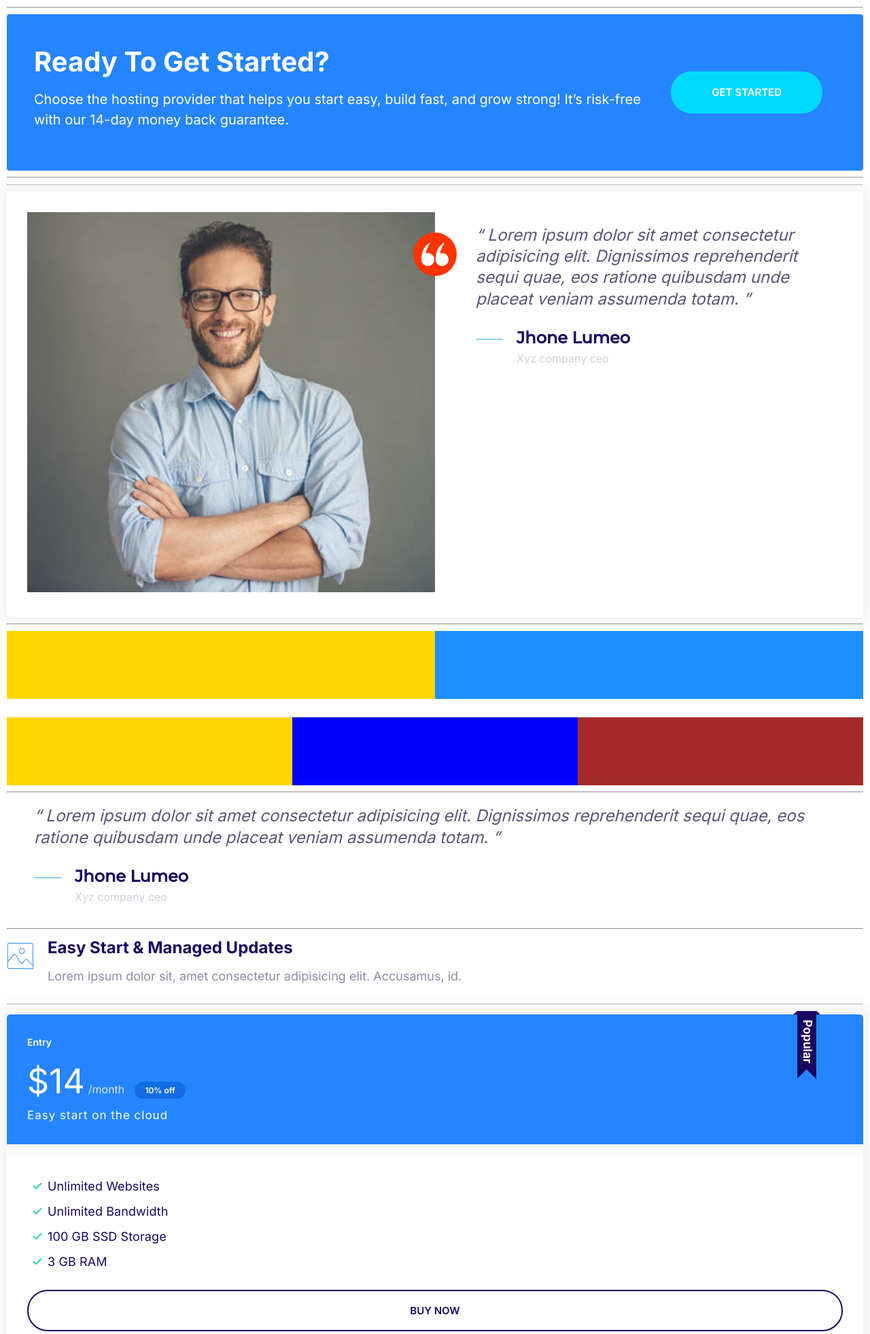
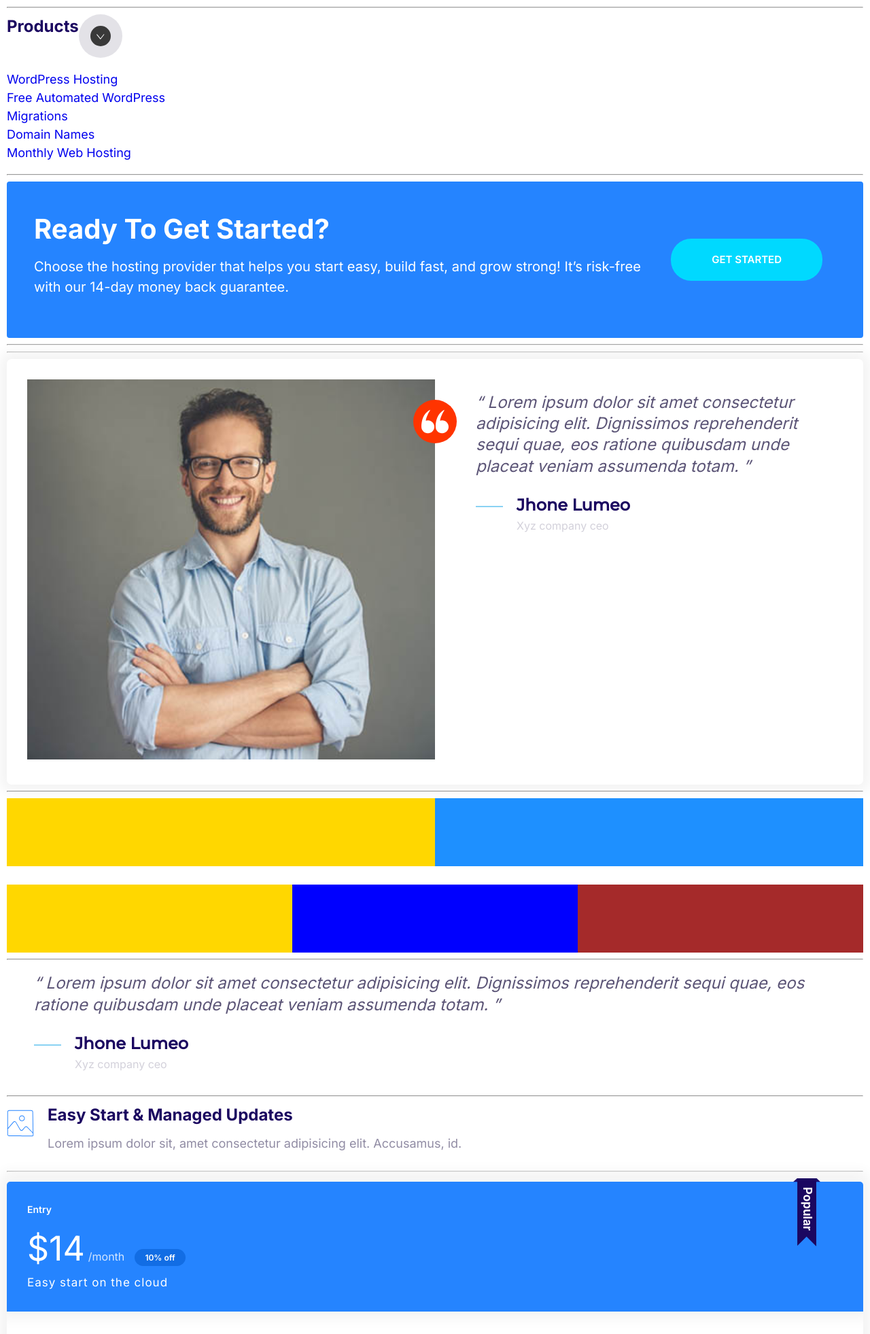
Before and after one commit to pesekt1/html-css-3, a PHP site: page / in a window 1280 px wide. Shown: the top 1962 px of the page at 68% size. Run offline with PHP 8.4, Linux system fonts and the light colour scheme.

Commit message:
collapsible

```diff
--- a/css/styles.css
+++ b/css/styles.css
@@ -172,6 +172,11 @@ a {
 .icon {
   width: 40px;
   height: 40px;
+}
+
+.icon--small {
+  width: 30px;
+  height: 30px;
 }
 
 .icon--primary {
@@ -569,3 +574,13 @@ a {
     grid-template-columns: 1fr auto;
   }
 }
+
+/* Collapsibles */
+
+.collapsible__header {
+  display: flex;
+}
+
+.collapsible__heading {
+  margin-top: 0;
+}
--- a/index.html
+++ b/index.html
@@ -15,6 +15,27 @@
     <link rel="stylesheet" href="css/styles.css" />
   </head>
   <body>
+    <hr />
+    <!-- Collapsible -->
+    <div class="collapsible">
+      <header class="collapsible__header">
+        <h3 class="collapsible__heading">Products</h3>
+        <span class="icon-container">
+          <svg class="icon icon--white icon--small">
+            <use xlink:href="images/sprite.svg#chevron"></use>
+          </svg>
+        </span>
+      </header>
+      <div class="collapsible__content">
+        <ul class="list">
+          <li><a href="#">WordPress Hosting</a></li>
+          <li><a href="#">Free Automated WordPress</a></li>
+          <li><a href="#">Migrations</a></li>
+          <li><a href="#">Domain Names</a></li>
+          <li><a href="#">Monthly Web Hosting</a></li>
+        </ul>
+      </div>
+    </div>
     <hr />
     <!-- Callout -->
     <div class="callout callout--primary">
```
Also changed, not shown: images/sprite.svg, images/sprite2.svg (added).
